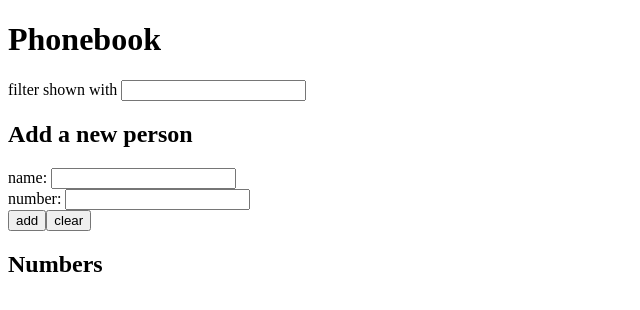
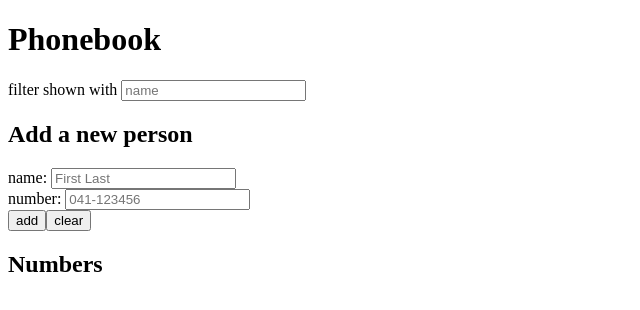
Before and after one commit to imdshk/course-fullstack-web-development, a React (Vite) app in the folder part2/phonebook/: page / in a window 1280 px wide. Shown: the top 310 px of the page, without its empty margins (0-640 px from the left). Built offline with nearby package versions, Linux system fonts and the light colour scheme; no server answers.

Commit message:
added placeholder text to inputs

```diff
--- a/part2/phonebook/src/App.jsx
+++ b/part2/phonebook/src/App.jsx
@@ -160,7 +160,7 @@ const App = () => {
     <div>
       <h1>Phonebook</h1>
       <Notification message={notificationMessage} />
-      filter shown with <input onChange={handleFilterChange}/>
+      filter shown with <input onChange={handleFilterChange} placeholder="name" />
       <h2>Add a new person</h2>
       <AddPersonForm
         onSubmit={addPerson}
--- a/part2/phonebook/src/components/AddPersonForm.jsx
+++ b/part2/phonebook/src/components/AddPersonForm.jsx
@@ -2,10 +2,10 @@ const AddPersonForm = ({onSubmit, onReset, name, number, onNameChange, onNumberC
     return(
         <form onSubmit={onSubmit} onReset={onReset} >
         <div>
-            name: <input value={name} onChange={onNameChange} />
+            name: <input value={name} onChange={onNameChange} placeholder="First Last"/>
         </div>
         <div>
-            number: <input value={number} onChange={onNumberChange} />
+            number: <input value={number} onChange={onNumberChange} placeholder="041-123456" />
         </div>
         <div>
             <button type="submit">
```
